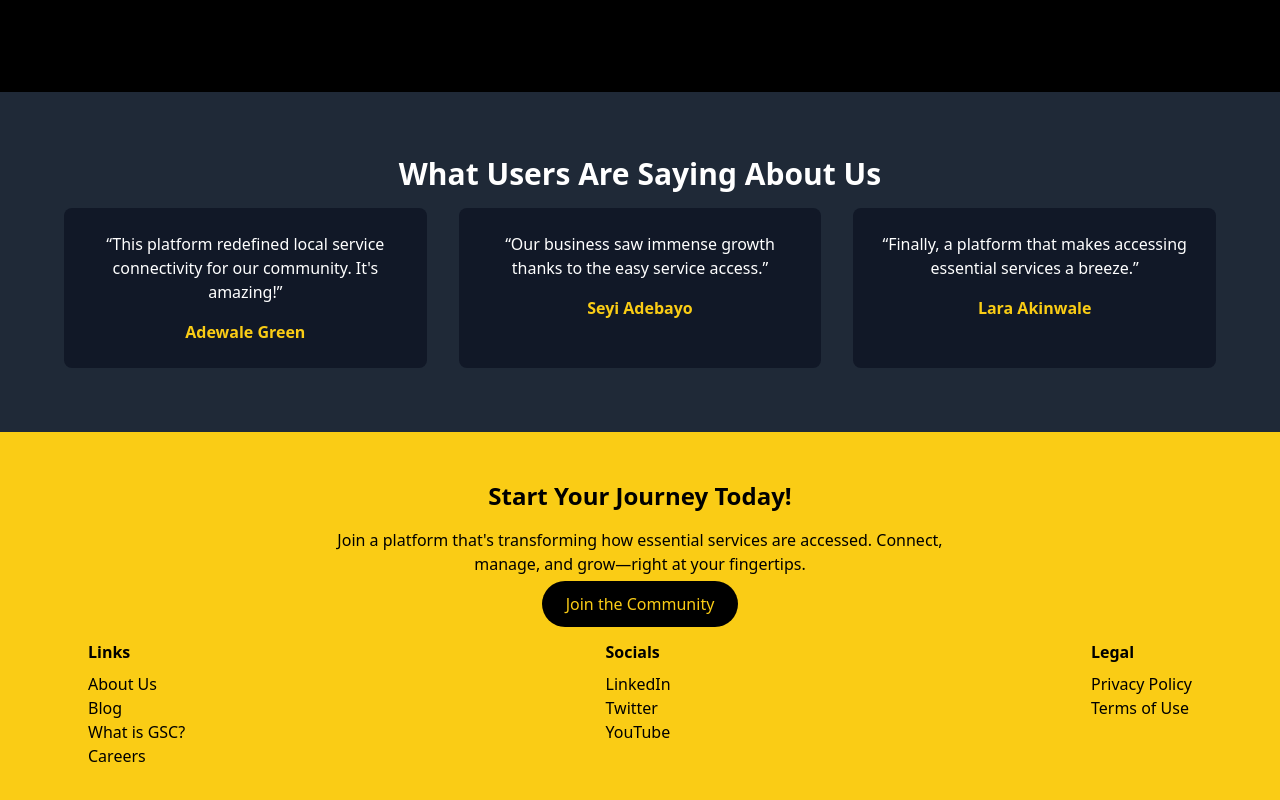
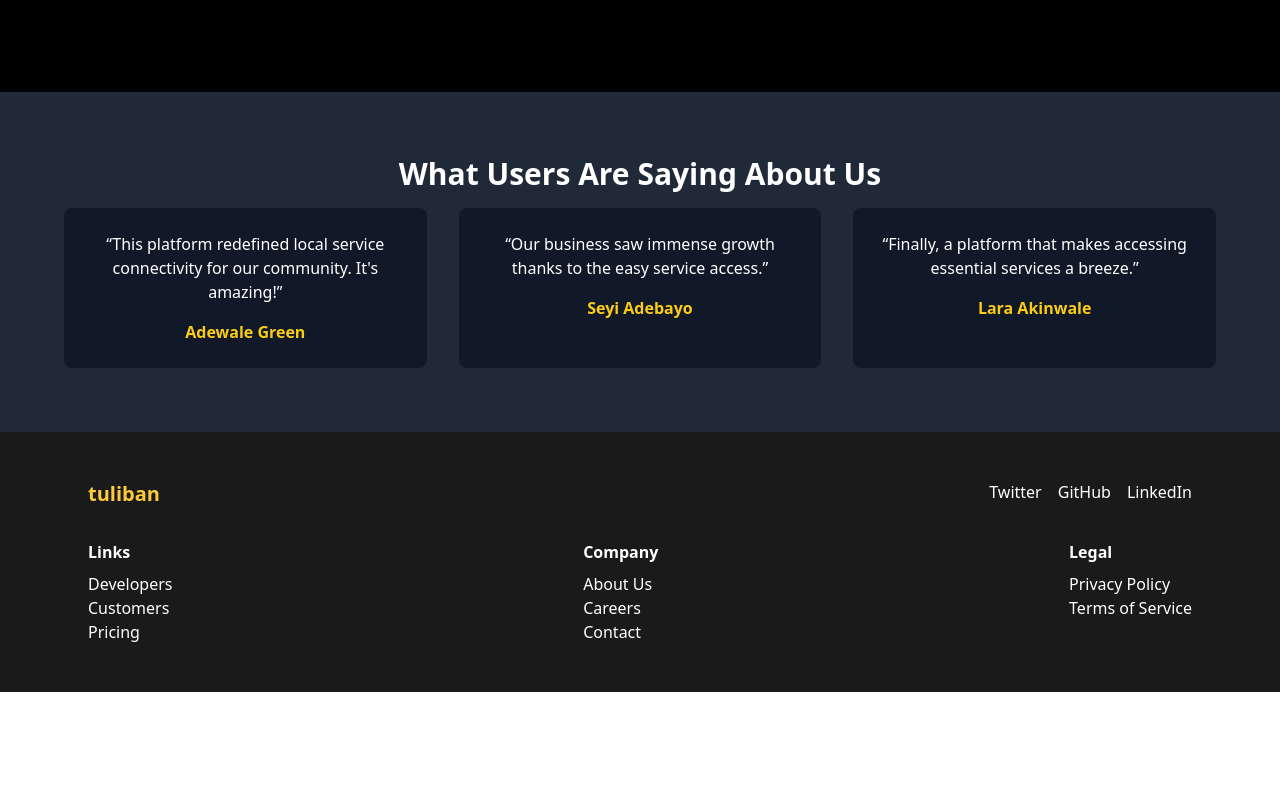
Before and after one commit to fasakinhenry/consolve, a React (Vite) app: page / in a window 1280 px wide. Shown: the part 392-1192 px from the top of the page. After the commit the page ends 1084 px from the top, so only its background shows below. Built offline with nearby package versions, Linux system fonts and the light colour scheme.

Commit message:
feat: update Footer component

```diff
--- a/src/components/Footer.jsx
+++ b/src/components/Footer.jsx
@@ -2,63 +2,59 @@ import React from 'react';
 
 const Footer = () => {
   return (
-    <footer className='bg-yellow-400 text-black py-12'>
-      <div className='text-center mb-6'>
-        <h3 className='text-2xl font-semibold'>Start Your Journey Today!</h3>
-        <p className='max-w-2xl mx-auto my-4'>
-          Join a platform that's transforming how essential services are
-          accessed. Connect, manage, and grow—right at your fingertips.
-        </p>
-        <a
-          href='#start'
-          className='bg-black text-yellow-400 px-6 py-3 rounded-full hover:bg-gray-800'
-        >
-          Join the Community
+    <footer className='bg-[#1a1a1a] text-white py-12'>
+      <div className='max-w-6xl mx-auto px-6'>
+        <div className='flex justify-between mb-8'>
+          <div className='text-xl font-bold text-[#fdca3a]'>tuliban</div>
+          <div className='flex space-x-4'>
+            <a href='#' className='hover:text-[#fdca3a]'>
+              Twitter
+            </a>
+            <a href='#' className='hover:text-[#fdca3a]'>
+              GitHub
+            </a>
+            <a href='#' className='hover:text-[#fdca3a]'>
+              LinkedIn
             </a>
           </div>
-      <div className='flex justify-between max-w-6xl mx-auto px-6'>
-        {/* Add Footer Links Here */}
+        </div>
+        <div className='flex justify-between'>
           <div>
             <h4 className='font-bold mb-2'>Links</h4>
             <ul>
               <li>
-              <a href='#' className='hover:underline'>
-                About Us
+                <a href='#' className='hover:text-[#fdca3a]'>
+                  Developers
                 </a>
               </li>
               <li>
-              <a href='#' className='hover:underline'>
-                Blog
+                <a href='#' className='hover:text-[#fdca3a]'>
+                  Customers
                 </a>
               </li>
               <li>
-              <a href='#' className='hover:underline'>
-                What is GSC?
-              </a>
-            </li>
-            <li>
-              <a href='#' className='hover:underline'>
-                Careers
+                <a href='#' className='hover:text-[#fdca3a]'>
+                  Pricing
                 </a>
               </li>
             </ul>
           </div>
           <div>
-          <h4 className='font-bold mb-2'>Socials</h4>
+            <h4 className='font-bold mb-2'>Company</h4>
             <ul>
               <li>
-              <a href='#' className='hover:underline'>
-                LinkedIn
+                <a href='#' className='hover:text-[#fdca3a]'>
+                  About Us
                 </a>
               </li>
               <li>
-              <a href='#' className='hover:underline'>
-                Twitter
+                <a href='#' className='hover:text-[#fdca3a]'>
+                  Careers
                 </a>
               </li>
               <li>
-              <a href='#' className='hover:underline'>
-                YouTube
+                <a href='#' className='hover:text-[#fdca3a]'>
+                  Contact
                 </a>
               </li>
             </ul>
@@ -67,16 +63,17 @@ const Footer = () => {
             <h4 className='font-bold mb-2'>Legal</h4>
             <ul>
               <li>
-              <a href='#' className='hover:underline'>
+                <a href='#' className='hover:text-[#fdca3a]'>
                   Privacy Policy
                 </a>
               </li>
               <li>
-              <a href='#' className='hover:underline'>
-                Terms of Use
+                <a href='#' className='hover:text-[#fdca3a]'>
+                  Terms of Service
                 </a>
               </li>
             </ul>
+          </div>
         </div>
       </div>
     </footer>
```
Lines whose indentation alone changed are shown as unchanged.
